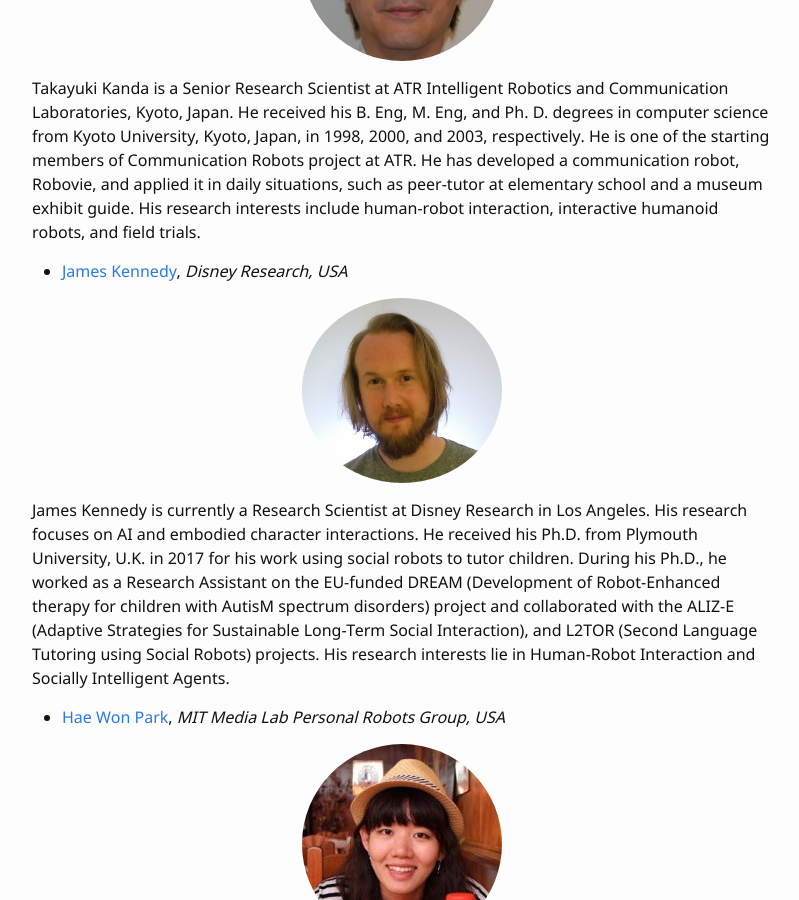
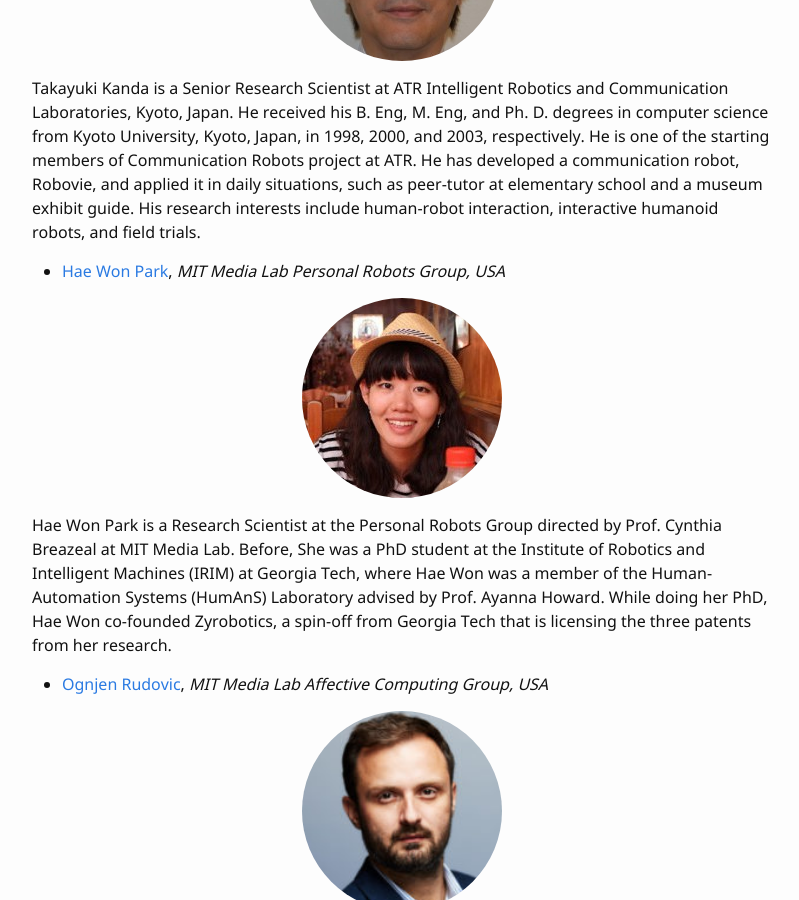
Before and after one commit to mcstaffa81/leap_hri_2023.io, a Jekyll site: the page built from 2-speakers.md, in a window 1280 px wide and 900 px high, scrolled down 377 px. Shown: the whole window, without its empty margins (238-1037 px from the left). Built offline with Jekyll 4.4.1, drawn with Linux system fonts in a browser that asks for light colours.

Commit message:
James can't come

```diff
--- a/2-speakers.md
+++ b/2-speakers.md
@@ -11,10 +11,6 @@ nav: true
 {% include figure.html img="takayuki-kanda.jpeg" alt="Takayuki Kanda" width="200px" height="200px" %}
 Takayuki Kanda is a Senior Research Scientist at ATR Intelligent Robotics and Communication Laboratories, Kyoto, Japan. He received his B. Eng, M. Eng, and Ph. D. degrees in computer science from Kyoto University, Kyoto, Japan, in 1998, 2000, and 2003, respectively. He is one of the starting members of Communication Robots project at ATR. He has developed a communication robot, Robovie, and applied it in daily situations, such as peer-tutor at elementary school and a museum exhibit guide. His research interests include human-robot interaction, interactive humanoid robots, and field trials.
 
-- [James Kennedy](https://james-kennedy.github.io/), *Disney Research, USA*
-{% include figure.html img="james-kennedy.jpg" alt="James Kennedy" width="200px" height="200px" %}
-James Kennedy is currently a Research Scientist at Disney Research in Los Angeles. His research focuses on AI and embodied character interactions. He received his Ph.D. from Plymouth University, U.K. in 2017 for his work using social robots to tutor children. During his Ph.D., he worked as a Research Assistant on the EU-funded DREAM (Development of Robot-Enhanced therapy for children with AutisM spectrum disorders) project and collaborated with the ALIZ-E (Adaptive Strategies for Sustainable Long-Term Social Interaction), and L2TOR (Second Language Tutoring using Social Robots) projects. His research interests lie in Human-Robot Interaction and Socially Intelligent Agents.
-
 - [Hae Won Park](http://web.media.mit.edu/~haewon/), *MIT Media Lab Personal Robots Group, USA*
 {% include figure.html img="haewon-park.jpg" alt="Hae Won Park" width="200px" height="200px" %}
 Hae Won Park is a Research Scientist at the Personal Robots Group directed by Prof. Cynthia Breazeal at MIT Media Lab. Before, She was a PhD student at the Institute of Robotics and Intelligent Machines (IRIM) at Georgia Tech, where Hae Won was a member of the Human-Automation Systems (HumAnS) Laboratory advised by Prof. Ayanna Howard. While doing her PhD, Hae Won co-founded Zyrobotics, a spin-off from Georgia Tech that is licensing the three patents from her research.
```
